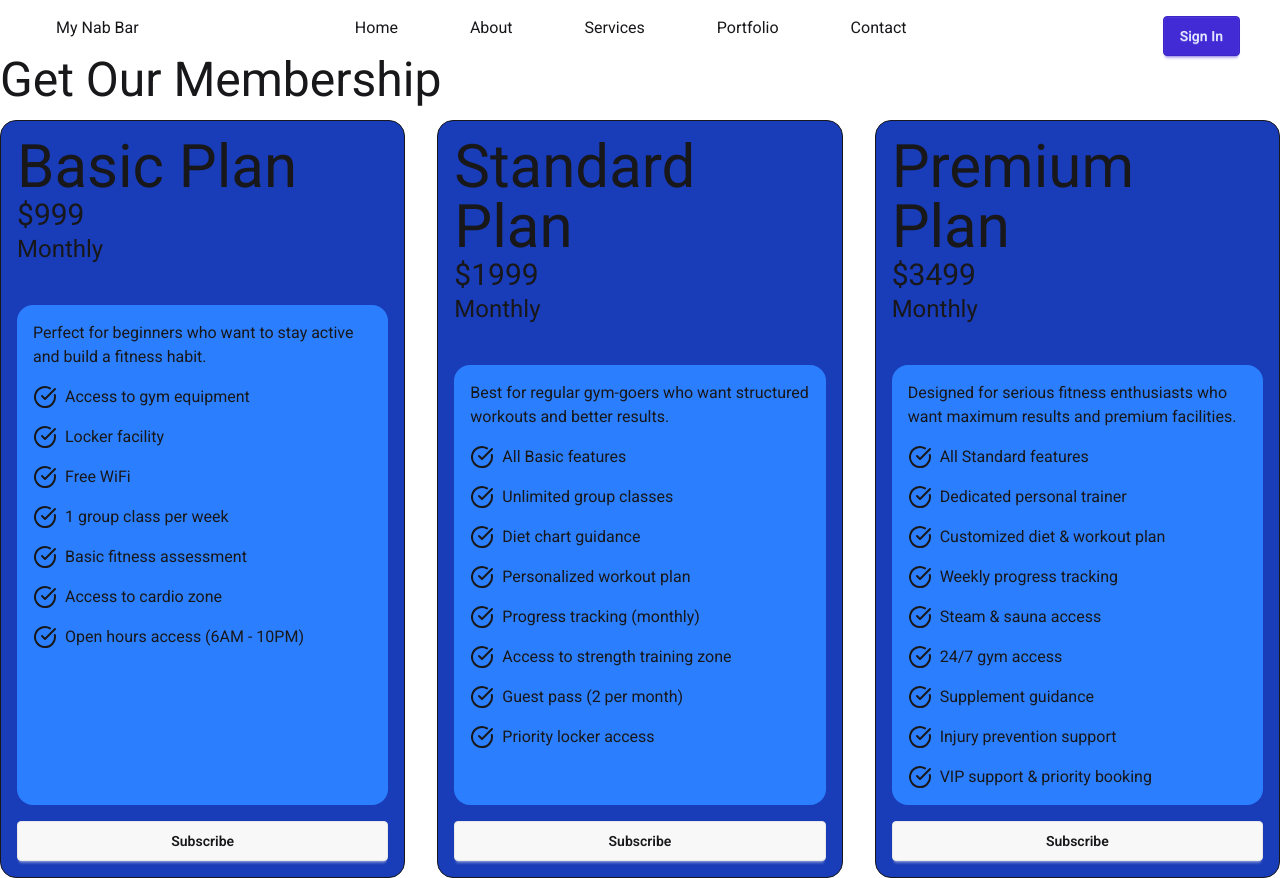
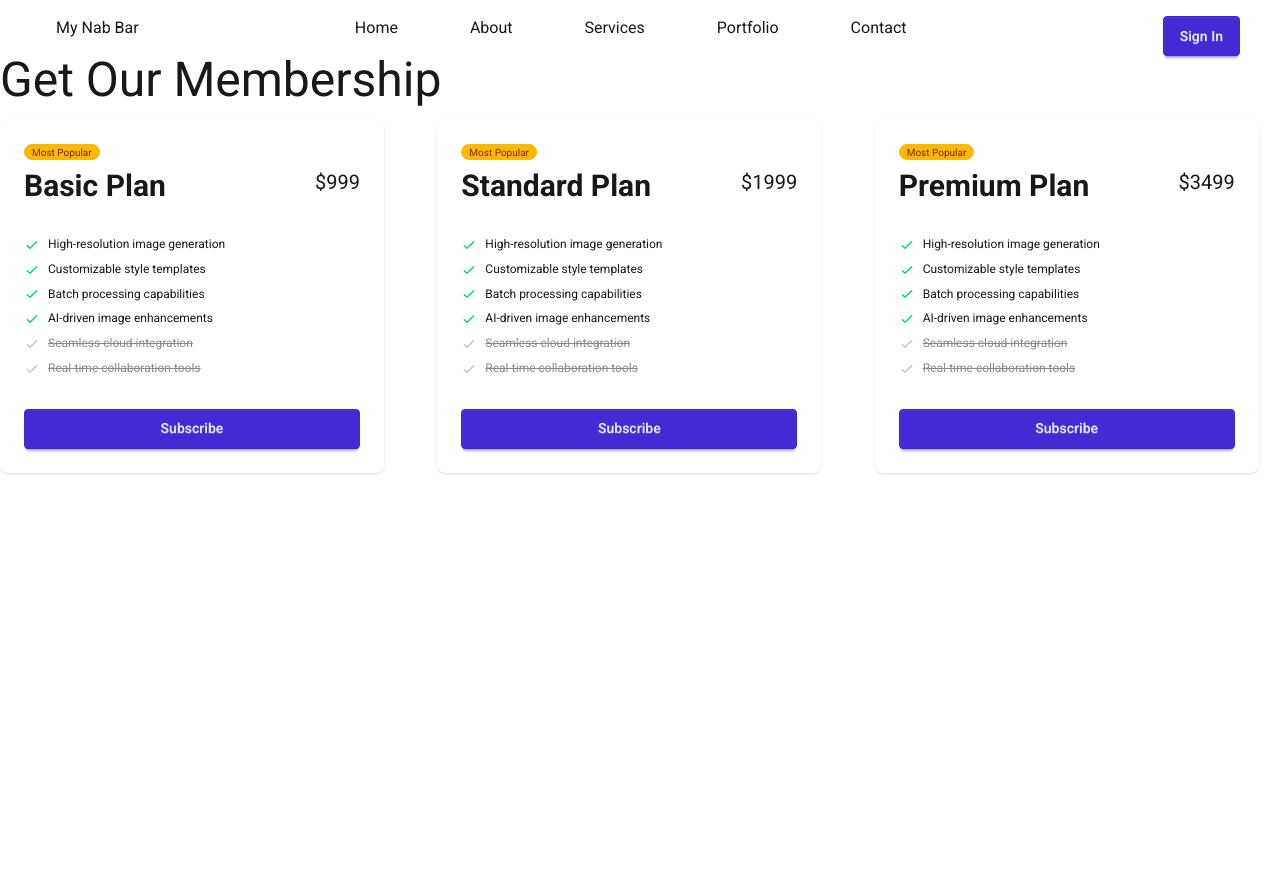
Before and after one commit to 404Shihab/tailwind-react-pricing-options, a React (Vite) app: page / in a window 1280 px wide. After the commit the page ends 800 px from the top, so only its background shows below. Built offline with nearby package versions, Linux system fonts and the light colour scheme.

Commit message:
Add DaisyPricing component and integrate it into PricingOptions

```diff
--- /dev/null
+++ b/src/components/DaisyPricing/DaisyPricing.jsx
@@ -0,0 +1,49 @@
+import React from 'react';
+
+const DaisyPricing = ({pricing}) => {
+    const {name , price} = pricing;
+    return (
+        <div>
+            <div className="card w-96 bg-base-100 shadow-sm">
+  <div className="card-body">
+    <span className="badge badge-xs badge-warning">Most Popular</span>
+    <div className="flex justify-between">
+      <h2 className="text-3xl font-bold">{name}</h2>
+      <span className="text-xl">${price}</span>
+    </div>
+    <ul className="mt-6 flex flex-col gap-2 text-xs">
+      <li>
+        <svg xmlns="http://www.w3.org/2000/svg" className="size-4 me-2 inline-block text-success" fill="none" viewBox="0 0 24 24" stroke="currentColor"><path strokeLinecap="round" strokeLinejoin="round" strokeWidth="2" d="M5 13l4 4L19 7" /></svg>
+        <span>High-resolution image generation</span>
+      </li>
+      <li>
+        <svg xmlns="http://www.w3.org/2000/svg" className="size-4 me-2 inline-block text-success" fill="none" viewBox="0 0 24 24" stroke="currentColor"><path strokeLinecap="round" strokeLinejoin="round" strokeWidth="2" d="M5 13l4 4L19 7" /></svg>
+        <span>Customizable style templates</span>
+      </li>
+      <li>
+        <svg xmlns="http://www.w3.org/2000/svg" className="size-4 me-2 inline-block text-success" fill="none" viewBox="0 0 24 24" stroke="currentColor"><path strokeLinecap="round" strokeLinejoin="round" strokeWidth="2" d="M5 13l4 4L19 7" /></svg>
+        <span>Batch processing capabilities</span>
+      </li>
+      <li>
+        <svg xmlns="http://www.w3.org/2000/svg" className="size-4 me-2 inline-block text-success" fill="none" viewBox="0 0 24 24" stroke="currentColor"><path strokeLinecap="round" strokeLinejoin="round" strokeWidth="2" d="M5 13l4 4L19 7" /></svg>
+        <span>AI-driven image enhancements</span>
+      </li>
+      <li className="opacity-50">
+        <svg xmlns="http://www.w3.org/2000/svg" className="size-4 me-2 inline-block text-base-content/50" fill="none" viewBox="0 0 24 24" stroke="currentColor"><path strokeLinecap="round" strokeLinejoin="round" strokeWidth="2" d="M5 13l4 4L19 7" /></svg>
+        <span className="line-through">Seamless cloud integration</span>
+      </li>
+      <li className="opacity-50">
+        <svg xmlns="http://www.w3.org/2000/svg" className="size-4 me-2 inline-block text-base-content/50" fill="none" viewBox="0 0 24 24" stroke="currentColor"><path strokeLinecap="round" strokeLinejoin="round" strokeWidth="2" d="M5 13l4 4L19 7" /></svg>
+        <span className="line-through">Real-time collaboration tools</span>
+      </li>
+    </ul>
+    <div className="mt-6">
+      <button className="btn btn-primary btn-block">Subscribe</button>
+    </div>
+  </div>
+</div>
+        </div>
+    );
+};
+
+export default DaisyPricing;
--- a/src/components/PricingOptions/PricingOptions.jsx
+++ b/src/components/PricingOptions/PricingOptions.jsx
@@ -1,5 +1,6 @@
 import React, { use } from 'react';
 import PricingCard from '../PricingCard/PricingCard';
+import DaisyPricing from '../DaisyPricing/DaisyPricing';
 
 const PricingOptions = ({pricingPromise}) => {
     const pricingData = use(pricingPromise);
@@ -9,10 +10,16 @@
         <div>
             <h2 className='text-5xl'>Get Our Membership</h2>
             <div className='grid md:grid-cols-2 lg:grid-cols-3 gap-8 mt-4'>
-                {
+                {/* {
                     pricingData.map(pricing=> <PricingCard
                         pricing={pricing} key={pricing.id}
                     ></PricingCard>)
+                } */}
+
+                {
+                    pricingData.map(pricing => <DaisyPricing
+                    key={pricing.id} pricing={pricing}
+                    ></DaisyPricing>)
                 }
             </div>
         </div>
```
